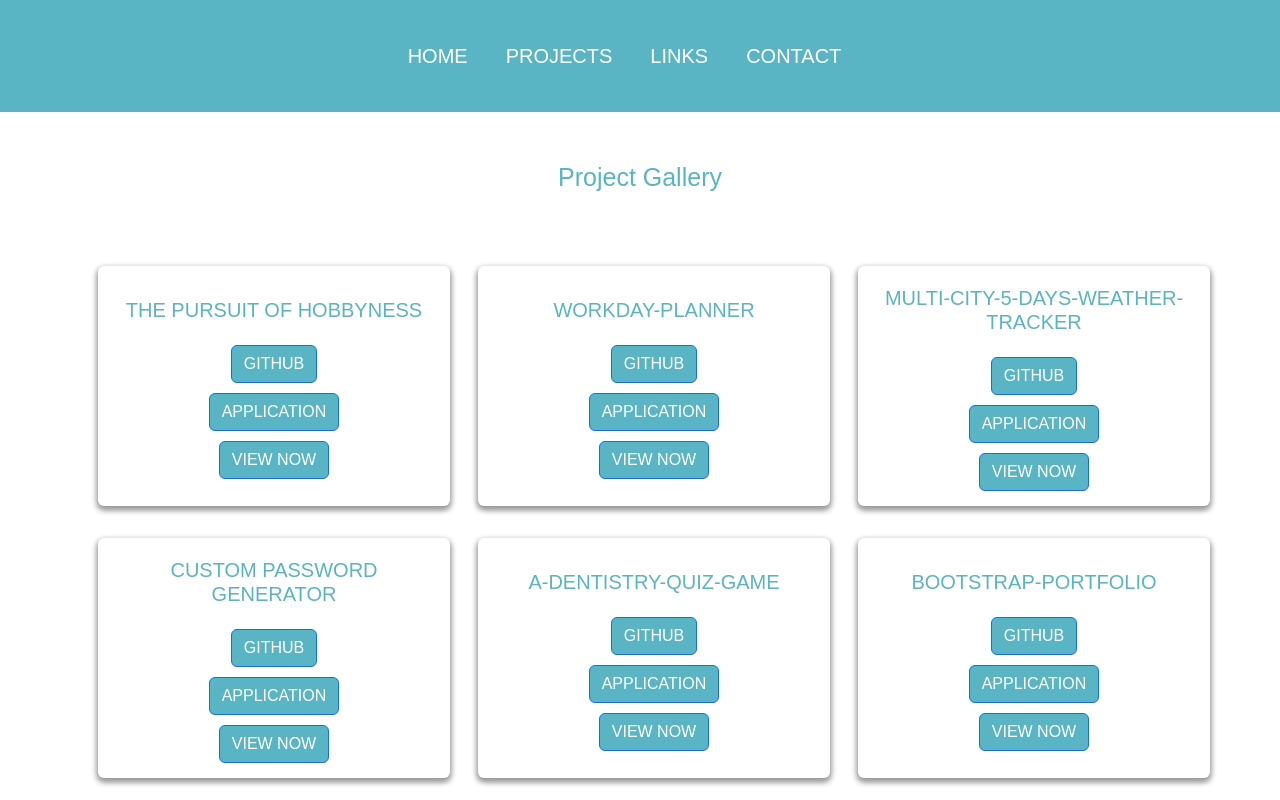
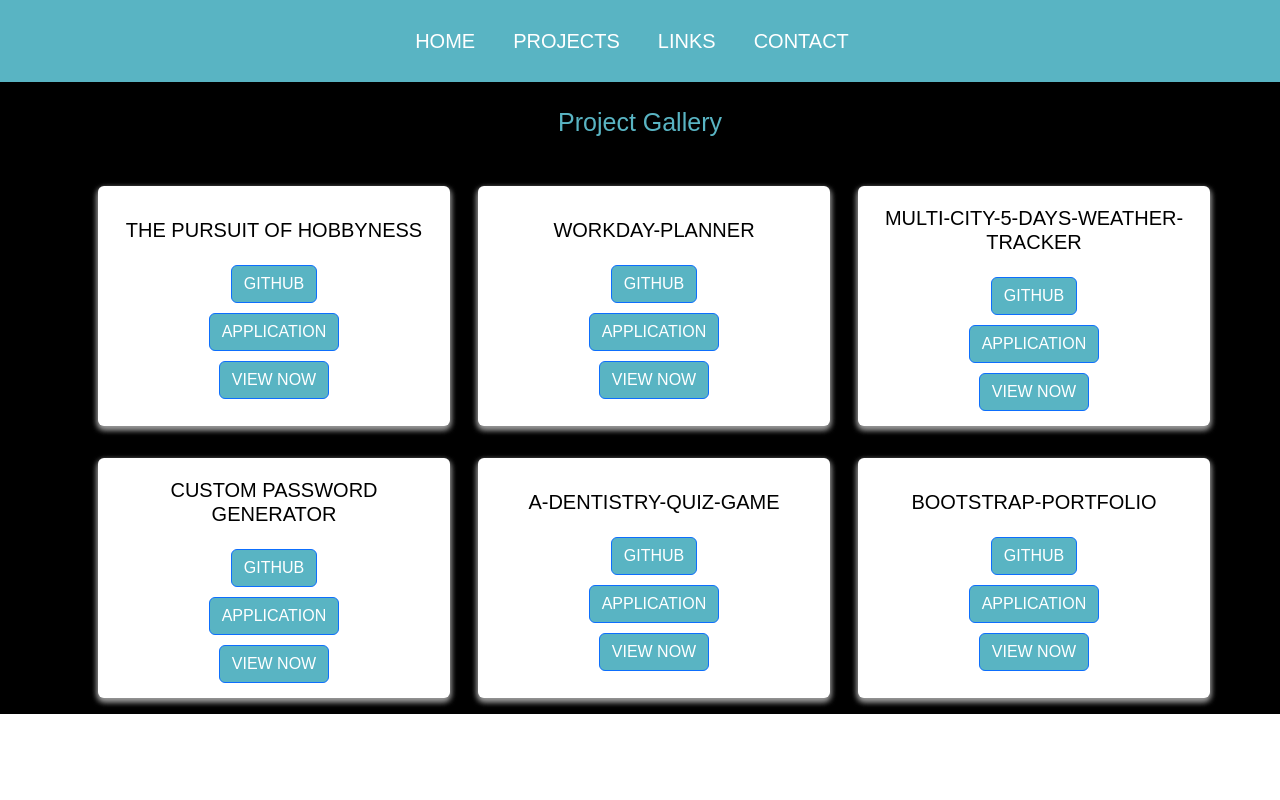
Before and after one commit to chrisma89/Chrisma-Caroline-Stephen, a React (Vite) app in the folder React/: page /projects in a window 1280 px wide. Built offline with nearby package versions, Linux system fonts and the light colour scheme.

Commit message:
background for content changed to black

```diff
--- a/React/src/App.jsx
+++ b/React/src/App.jsx
@@ -19,6 +19,7 @@ function App() {
         <Routes>
           <Route path="/" element={<HomeCard />} />
           <Route path="/projects" element={<ProjectsGallery />} />
+          {/* <Route path="/projectdetails" element={<DetailProject  />} /> */}
           <Route path="/links" element={<Links />} />
           <Route path="/contact" element={<Contact />} />
         </Routes>
--- a/React/src/Pages/HomeCard/index.jsx
+++ b/React/src/Pages/HomeCard/index.jsx
@@ -13,7 +13,7 @@ function HomeCard() {
         <div className="text-center" style={{color : "white", fontSize : "35px", padding : "5px"}}>
           PORTFOLIO
         </div>
-        <Card.Body style={{ backgroundColor: "#59B4C3", display: 'flex', justifyContent: 'center', alignItems: 'center', flexDirection: 'column' }}>
+        <Card.Body style={{ backgroundColor: "black", display: 'flex', justifyContent: 'center', alignItems: 'center', flexDirection: 'column' }}>
           <Card.Img className="rounded-circle mx-auto" style={{ width: '60%', height: '60%' }} variant="top" src="src/images/pic.jpeg" />
         </Card.Body>
     </div>
--- a/React/src/Pages/HomeCard/style.css
+++ b/React/src/Pages/HomeCard/style.css
@@ -9,7 +9,7 @@
   display: flex;
   justify-content: center; /* Center horizontally */
   align-items: center; /* Center vertically */
-  background-color: #59B4C3;
+  background-color: black;
 }
 
 .tile {
--- a/React/src/Pages/ProjectGallery/index.jsx
+++ b/React/src/Pages/ProjectGallery/index.jsx
@@ -15,9 +15,9 @@ const ProjectsGallery = () => {
     };
 
     return (
-        <>
-            <h3 style={{fontSize: "25px", padding: "20px", color : "#59B4C3",  padding: "50px"}}>Project Gallery</h3>
-            <Container>
+        <div style={{background : 'black'}}>
+            <h3 style={{fontSize: "25px", color : "#59B4C3",  padding: "25px",background : 'black' }}>Project Gallery</h3>
+            <Container className='container-fluid'>
                 {selectedProject ? (
                     <>
                         <Projects project={selectedProject} />
@@ -40,7 +40,7 @@ const ProjectsGallery = () => {
                     </Row>
                 )}
             </Container>
-        </>
+        </div>
     );
 }
 
--- a/React/src/components/Projects/index.jsx
+++ b/React/src/components/Projects/index.jsx
@@ -6,10 +6,11 @@ import "./style.css"
 
 function Projects ({id,image,name, github,deployed, displayProject}) {
   return (
-    <Card className ="d-flex justify-content-center col"style={{ width: '22rem', height : '15rem' }}>
+    <div>
+    <Card className ="d-flex justify-content-center col"style={{ width: '22rem', height : '15rem'}}>
       {/* <Card.Img variant="top" src={image} className='img-container'/> */}
       <Card.Body className="content d-flex flex-column justify-content-center align-items-center">
-        <Card.Title style={{fontSize: "20px", padding: "10px", color : "#59B4C3", textAlign : "center"}}>{name}</Card.Title>
+        <Card.Title style={{fontSize: "20px", padding: "10px", color : "black", textAlign : "center"}}>{name}</Card.Title>
         {/* <Card.Text> */}
          {/* Project Description */}
         {/* </Card.Text> */}
@@ -20,6 +21,7 @@ function Projects ({id,image,name, github,deployed, displayProject}) {
       </Button>
       </Card.Body>
     </Card>
+    </div>
   );
 }
 
--- a/React/src/components/navbar/style.css
+++ b/React/src/components/navbar/style.css
@@ -1,22 +1,24 @@
 /* style.css */
 .navbar-nav {
-  padding: 25px;
+  padding: 20px;
   justify-content: center;
   flex-grow: 1;
   width: vw;
   background-color: #59B4C3;
   color: #211C6A;
   font-size: 20px;
+  padding: 10px;
   /* display: flex; */
 }
 
 .navbarmain {
   width: vw;
+  height: 10%;
   background-color: #59B4C3;
   color: #211C6A;
 }
 
 .nav-link {
-  padding: 1000px;
+  padding: 100px;
   font-size: 400px;
 }
```
Also changed, not shown: React/src/components/DetailProject/index.jsx (+5 -2 lines).
